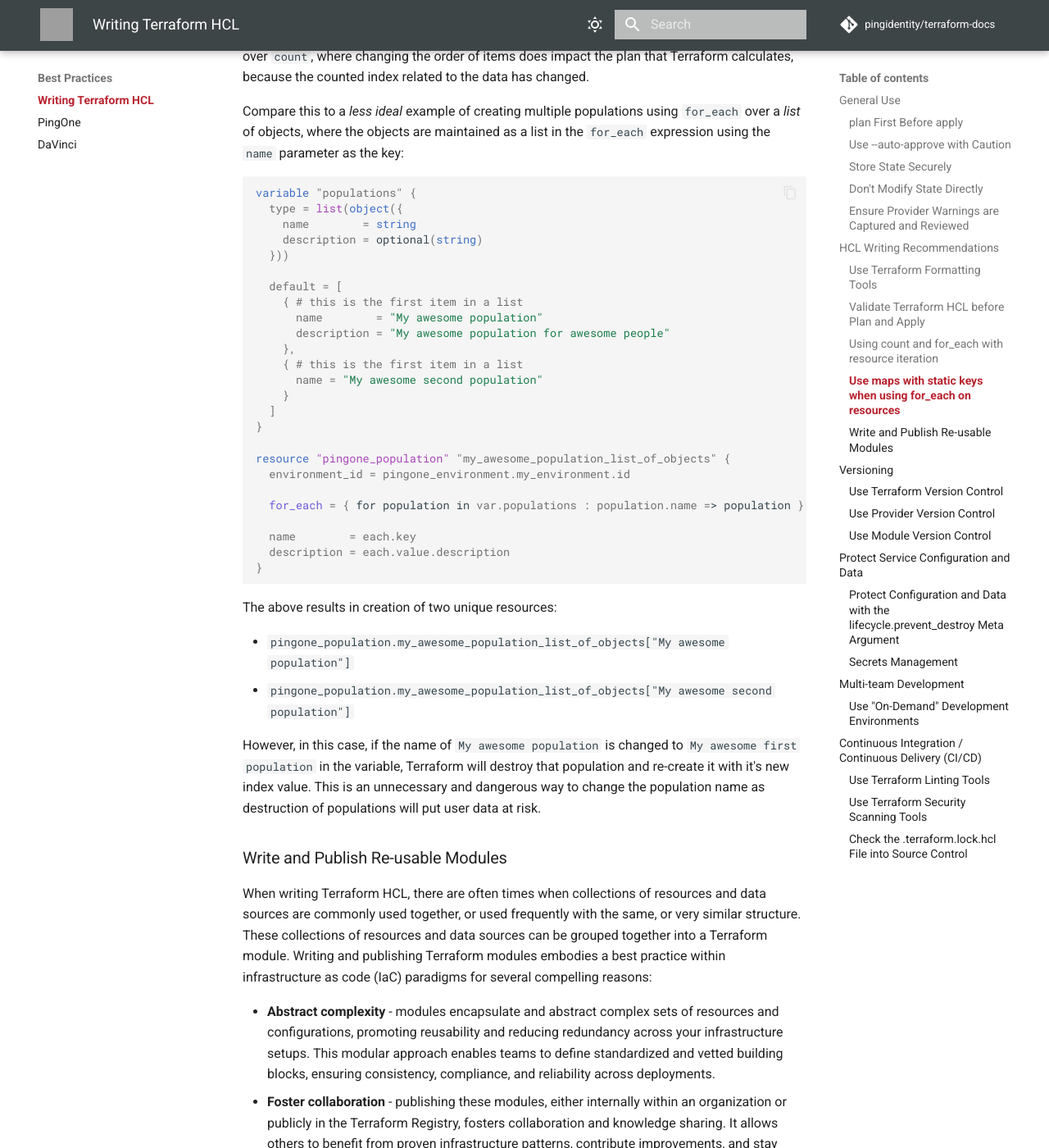
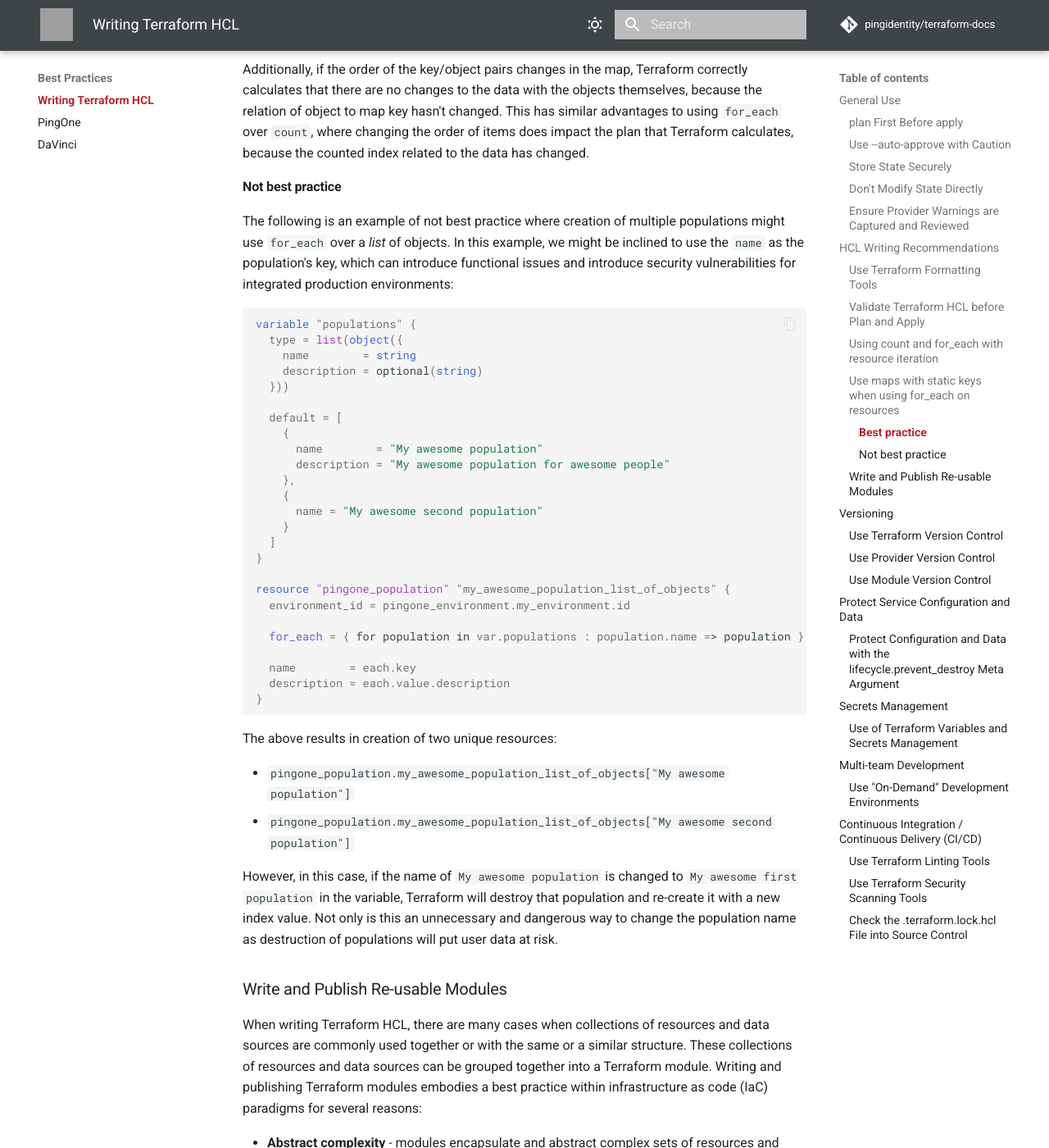
Before and after one commit to pingidentity/terraform-docs, an MkDocs documentation site: the page built from docs/best-practices/index.md, in a window 1280 px wide and 1400 px high, scrolled down 6972 px. Shown: the whole window at 82% size. Built offline with MkDocs 1.6.1 and Material for MkDocs 9.7.7, drawn with Linux system fonts in a browser that asks for light colours; comment, search, counter and statistics services are not loaded; some of the changed text lies outside the part shown; grey boxes are pictures that could not be loaded.

Commit message:
merge edits

````diff
--- a/docs/best-practices/index.md
+++ b/docs/best-practices/index.md
@@ -63,7 +63,7 @@ It is highly recommended that warnings shown on the `terraform plan` stage espec
 
 ### Use Terraform Formatting Tools
 
-When writing Terraform HCL, using `terraform fmt` is a straightforward yet powerful practice.  `terraform fmt` and equivalent formatting tools adjusts the Terraform code to a standard style, keeping the codebase tidy and consistent.  Typically, this means maintaining consistent indentation, spacing and alignment of code. If developing in Visual Studio Code, the "Hashicorp Terraform" extension can be set to run `terraform fmt` automatically as you write and save configuration.
+When writing Terraform HCL, using `terraform fmt` is a straightforward yet powerful practice.  `terraform fmt` and equivalent formatting tools adjust the Terraform code to a standard style, keeping the codebase tidy and consistent.  Typically, this formatting deals with maintaining consistent indentation, spacing and alignment of code. If developing in Visual Studio Code, the "Hashicorp Terraform" extension can be set to run `terraform fmt` automatically as you write and save configuration.
 
 This consistency makes your code easier to read and understand for anyone who might work on the project. Having consistent formatting reduces confusion and makes it easier to spot mistakes.
 
@@ -172,7 +172,10 @@ When writing Terraform HCL, there are considerations around the use of `for_each
 
 When Terraform creates and stores resources in state, iterated resources must be stored with a defined "key" value, that uniquely identifies the resource against others.
 
-Therefore it is a best practice to use a map of objects, where there is a static key:
+#### Best practice
+
+It is a best practice to use a map of objects, where there is a static key.  Notice that `first_population` and `second_population` are both static keys for the objects we want to create:
+
 ```terraform
 variable "populations" {
   type = map(object({
@@ -181,11 +184,11 @@ variable "populations" {
   }))
 
   default = {
-    "first_population" = { # "first_population" is a static key for this object
+    "first_population" = {
       name        = "My awesome population"
       description = "My awesome population for awesome people"
     },
-    "second_population" = { # "second_population" is a static key for this object
+    "second_population" = {
       name = "My awesome second population"
     }
   }
@@ -210,7 +213,10 @@ In this case, if the `name` or `description` of any population changes, Terrafor
 
 Additionally, if the order of the key/object pairs changes in the map, Terraform correctly calculates that there are no changes to the data with the objects themselves, because the relation of object to map key hasn't changed.  This has similar advantages to using `for_each` over `count`, where changing the order of items does impact the plan that Terraform calculates, because the counted index related to the data has changed.
 
-Compare this to a _less ideal_ example of creating multiple populations using `for_each` over a _list_ of objects, where the objects are maintained as a list in the `for_each` expression using the `name` parameter as the key:
+#### Not best practice
+
+The following is an example of not best practice where creation of multiple populations might use `for_each` over a _list_ of objects.  In this example, we might be inclined to use the `name` as the population's key, which can introduce functional issues and introduce security vulnerabilities for integrated production environments:
+
 ```terraform
 variable "populations" {
   type = list(object({
@@ -219,11 +225,11 @@ variable "populations" {
   }))
 
   default = [
-    { # this is the first item in a list
+    {
       name        = "My awesome population"
       description = "My awesome population for awesome people"
     },
-    { # this is the first item in a list
+    {
       name = "My awesome second population"
     }
   ]
@@ -244,16 +250,14 @@ The above results in creation of two unique resources:
 * `pingone_population.my_awesome_population_list_of_objects["My awesome population"]`
 * `pingone_population.my_awesome_population_list_of_objects["My awesome second population"]`
 
-However, in this case, if the name of `My awesome population` is changed to `My awesome first population` in the variable, Terraform will destroy that population and re-create it with it's new index value.  This is an unnecessary and dangerous way to change the population name as destruction of populations will put user data at risk.
+However, in this case, if the name of `My awesome population` is changed to `My awesome first population` in the variable, Terraform will destroy that population and re-create it with a new index value.  Not only is this an unnecessary and dangerous way to change the population name as destruction of populations will put user data at risk.
 
 ### Write and Publish Re-usable Modules
 
-When writing Terraform HCL, there are often times when collections of resources and data sources are commonly used together, or used frequently with the same, or very similar structure.  These collections of resources and data sources can be grouped together into a Terraform module.  Writing and publishing Terraform modules embodies a best practice within infrastructure as code (IaC) paradigms for several compelling reasons:
+When writing Terraform HCL, there are many cases when collections of resources and data sources are commonly used together or with the same or a similar structure.  These collections of resources and data sources can be grouped together into a Terraform module.  Writing and publishing Terraform modules embodies a best practice within infrastructure as code (IaC) paradigms for several reasons:
 
 - **Abstract complexity** - modules encapsulate and abstract complex sets of resources and configurations, promoting reusability and reducing redundancy across your infrastructure setups. This modular approach enables teams to define standardized and vetted building blocks, ensuring consistency, compliance, and reliability across deployments.
 - **Foster collaboration** - publishing these modules, either internally within an organization or publicly in the Terraform Registry, fosters collaboration and knowledge sharing. It allows others to benefit from proven infrastructure patterns, contribute improvements, and stay aligned with the latest best practices. This culture of sharing and collaboration not only accelerates development cycles but also elevates the quality of infrastructure provisioning by leveraging the collective expertise and experience of the Terraform community.
-
-Therefore, writing and publishing Terraform modules is not just about code efficiency; it's about building a foundation for a more innovative, resilient, and collaborative infrastructure management practice.
 
 ## Versioning
 
@@ -380,9 +384,9 @@ resource "pingone_schema_attribute" "my_attribute" {
 
 [Terraform Prevent Destroy Documentation](https://developer.hashicorp.com/terraform/tutorials/state/resource-lifecycle#prevent-resource-deletion)
 
-### Secrets Management
+## Secrets Management
 
-**Don't commit secrets to source control! Use Terraform variables and secrets management**
+### Use of Terraform Variables and Secrets Management
 
 When writing Terraform HCL, it may be tempting to write values that are sensitive (such as passwords, API keys, tokens, OpenID Connect Client Secrets, TLS private key data) directly into the code.  There is a significant risk that these secrets are then committed to source control, where they are able to be viewed by anyone who can access that code.  Even more so when the source control is a public Git repository hosted on sites such as Github or Gitlab.  After secrets are committed to a repository, removing them requires extensive effort and does not guarantee that they have not been copied or logged elsewhere.
 
--- a/mkdocs.yml
+++ b/mkdocs.yml
@@ -77,11 +77,6 @@ nav:
   #     - Integrated Solutions:
   #         - PingOne/DaVinci Flow Integration: "use-case-examples/integrated-pingone-davinci-flow.md"
   #         - PingOne Workforce with Windows Login Passwordless: "use-case-examples/integrated-pingone-workforce-windows-login.md"
-  # - Best Practices:
-  #     - Writing Terraform HCL: "best-practices/writing-terraform-hcl.md"
-  #     - PingOne:
-  #         - Protecting Data: "best-practices/pingone-protecting-data.md"
-  #         - Customer / Workforce / Custom Environments: "best-practices/pingone-environment-management.md"
   - FAQ:
       - PingOne Provider: "faq/pingone.md"
       - DaVinci Provider: "faq/davinci.md"
````
Also changed, not shown: docs/best-practices/pingone/index.md (+2 -2 lines).
